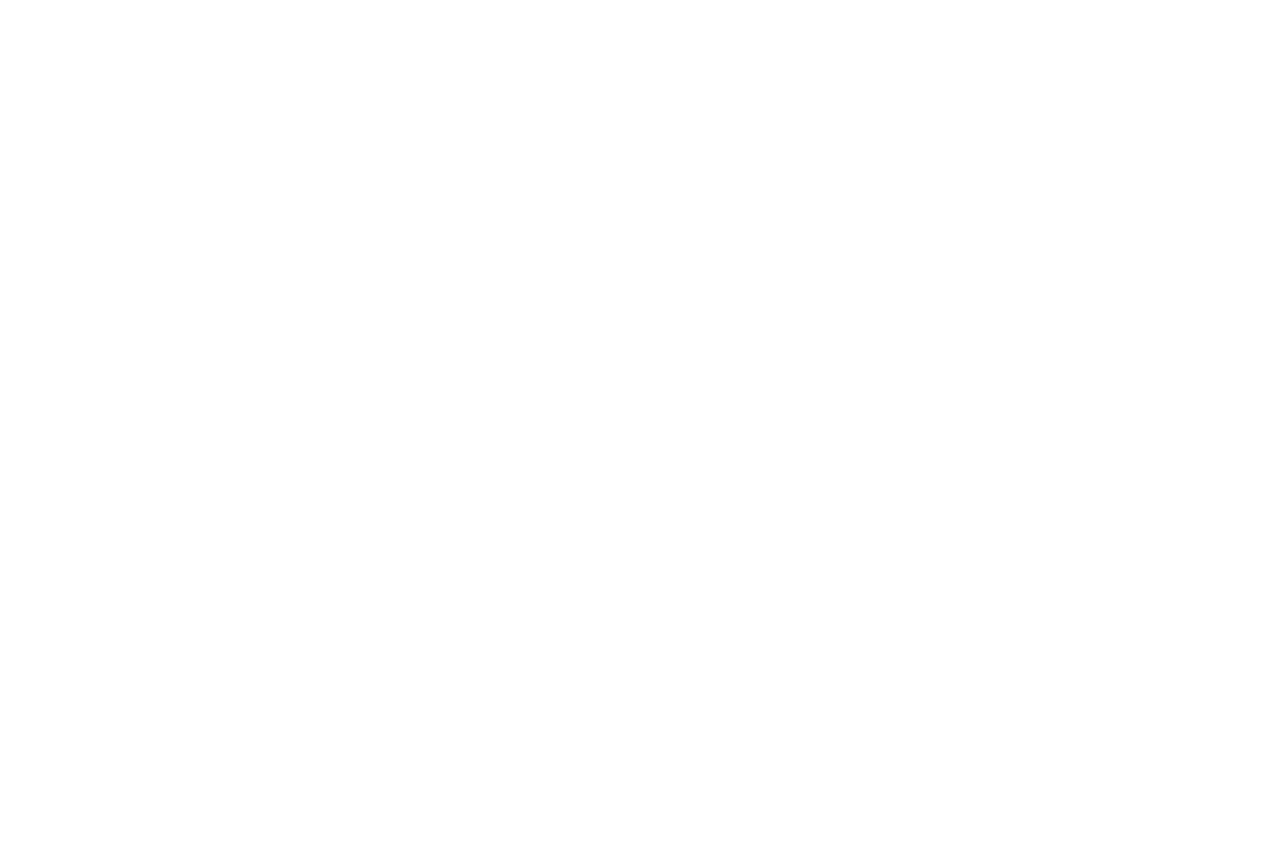
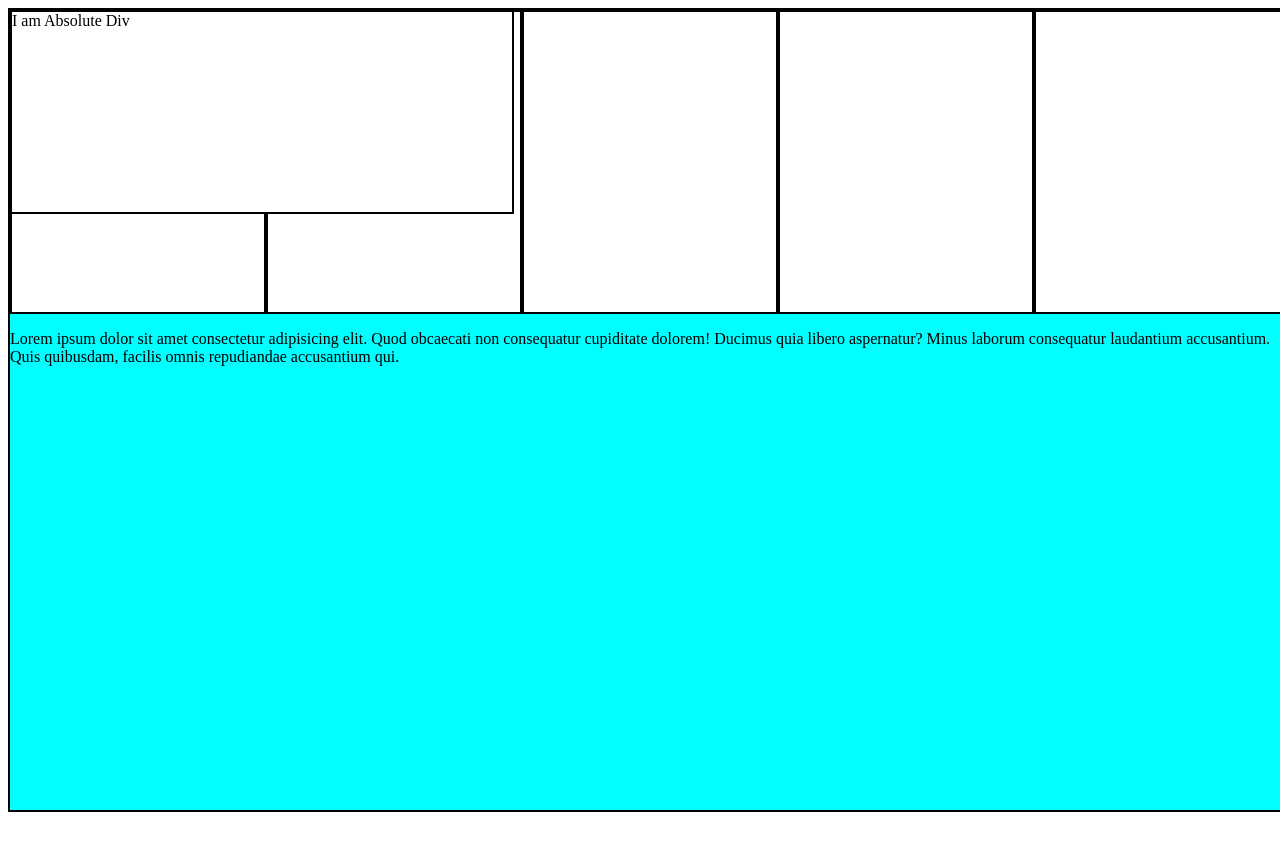
Before and after one commit to FarzamAltaf/class9work-Batch-2-, a plain HTML site: page index.html in a window 1280 px wide. Before the commit the page ends 800 px from the top, so only its background shows below. Drawn offline with Linux system fonts and the light colour scheme.

Commit message:
Position Relative and Absolute

```diff
--- a/index.html
+++ b/index.html
@@ -5,10 +5,55 @@
     <meta charset="UTF-8">
     <meta name="viewport" content="width=device-width, initial-scale=1.0">
     <title>Class 9</title>
+    <link rel="stylesheet" href="style.css">
 </head>
 
 <body>
-
+    <div class="container">
+        <!-- <div class="relative-box">
+            I am Relative Div
+        </div> -->
+        <div class="abs-box">
+            I am Absolute Div
+        </div>
+        <div class="parent">
+            <div class="child1"></div>
+            <div class="child2"></div>
+            <div class="child3"></div>
+            <div class="child4"></div>
+            <div class="child5"></div>
+        </div>
+        <p>Lorem ipsum dolor sit amet consectetur adipisicing elit. Quod obcaecati non consequatur cupiditate dolorem!
+            Ducimus quia libero aspernatur? Minus laborum consequatur laudantium accusantium. Quis quibusdam, facilis
+            omnis repudiandae accusantium qui.</p>
+    </div>
+    <br>
+    <br>
+    <br>
+    <br>
+    <br>
+    <br>
+    <br>
+    <br>
+    <br>
+    <br>
+    <br>
+    <br>
+    <br>
+    <br>
+    <br>
+    <br>
+    <br>
+    <br>
+    <br>
+    <br>
+    <br>
+    <br>
+    <br>
+    <br>
+    <br>
+    <br>
+    <br>
 </body>
 
 </html>
--- a/style.css
+++ b/style.css
@@ -0,0 +1,64 @@
+.parent {
+  display: flex;
+}
+
+.child1 {
+  background-color: #fff;
+  border: 2px solid black;
+  height: 300px;
+  width: 300px;
+}
+.child2 {
+  background-color: #fff;
+  border: 2px solid black;
+  height: 300px;
+  width: 300px;
+}
+.child3 {
+  background-color: #fff;
+  border: 2px solid black;
+  height: 300px;
+  width: 300px;
+}
+.child4 {
+  background-color: #fff;
+  border: 2px solid black;
+  height: 300px;
+  width: 300px;
+}
+.child5 {
+  background-color: #fff;
+  border: 2px solid black;
+  height: 300px;
+  width: 300px;
+}
+/*
+.relative-box {
+  margin: 50px;
+  margin-bottom: 500px;
+  height: 200px;
+  width: 500px;
+  border: 2px solid black;
+  position: relative;
+  top: 140px;
+  right: 70px;
+  left: 200px;
+} */
+
+.container {
+  border: 2px solid black;
+  position: relative;
+  height: 100vh;
+  width: 100vw;
+  background-color: aqua;
+}
+
+.abs-box {
+  position: absolute;
+  background-color: #fff;
+  height: 200px;
+  width: 500px;
+  border: 2px solid black;
+  /* top: 30px;
+  left: 100px; */
+}
```
